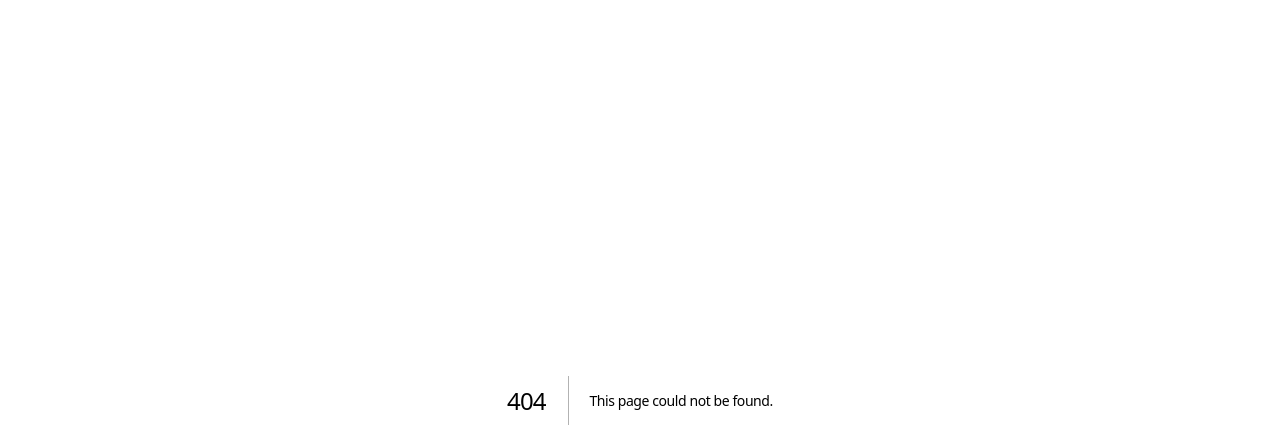
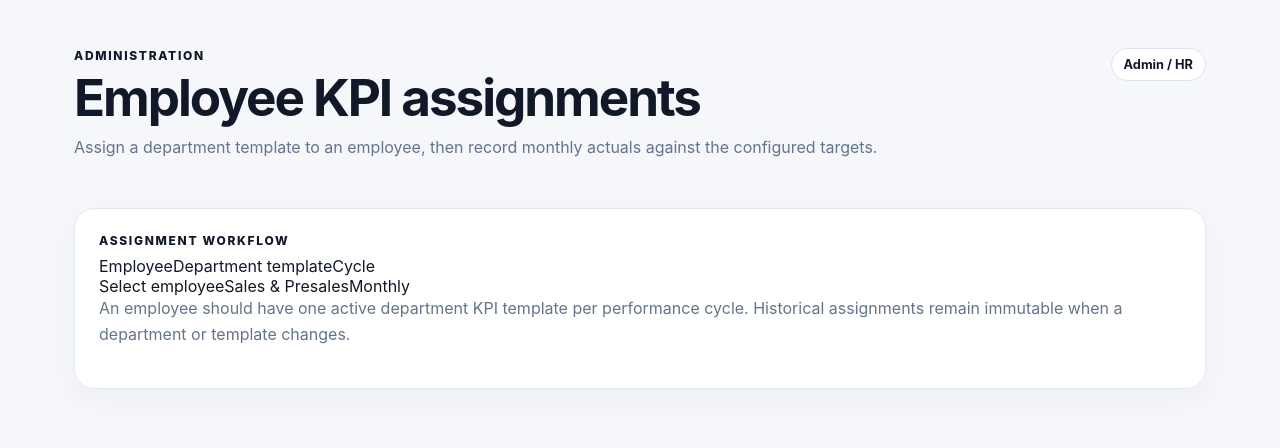
Before and after one commit to Pranjal1-1/EERS, a Next.js app in the folder apps/web/: page /admin/kpis/assignments in a window 1280 px wide. Before the commit this address had no page. Shown: the top 448 px of the page. Built offline with nearby package versions, Linux system fonts and the light colour scheme.

Commit message:
feat: add employee KPI assignment workspace

```diff
--- /dev/null
+++ b/apps/web/src/app/admin/kpis/assignments/page.tsx
@@ -0,0 +1,8 @@
+import { DEFAULT_DEPARTMENT_KPI_TEMPLATES } from '@/lib/kpi-templates';
+
+export default function KpiAssignmentsPage() {
+  return <main className="shell">
+    <header className="topbar"><div><p className="eyebrow">Administration</p><h1>Employee KPI assignments</h1><p className="muted">Assign a department template to an employee, then record monthly actuals against the configured targets.</p></div><span className="status">Admin / HR</span></header>
+    <section className="card"><p className="eyebrow">Assignment workflow</p><div className="table"><div className="table-row table-head"><span>Employee</span><span>Department template</span><span>Cycle</span></div><div className="table-row"><span>Select employee</span><span>{DEFAULT_DEPARTMENT_KPI_TEMPLATES[0].departmentName}</span><span>Monthly</span></div></div><p className="muted">An employee should have one active department KPI template per performance cycle. Historical assignments remain immutable when a department or template changes.</p></section>
+  </main>;
+}
```
